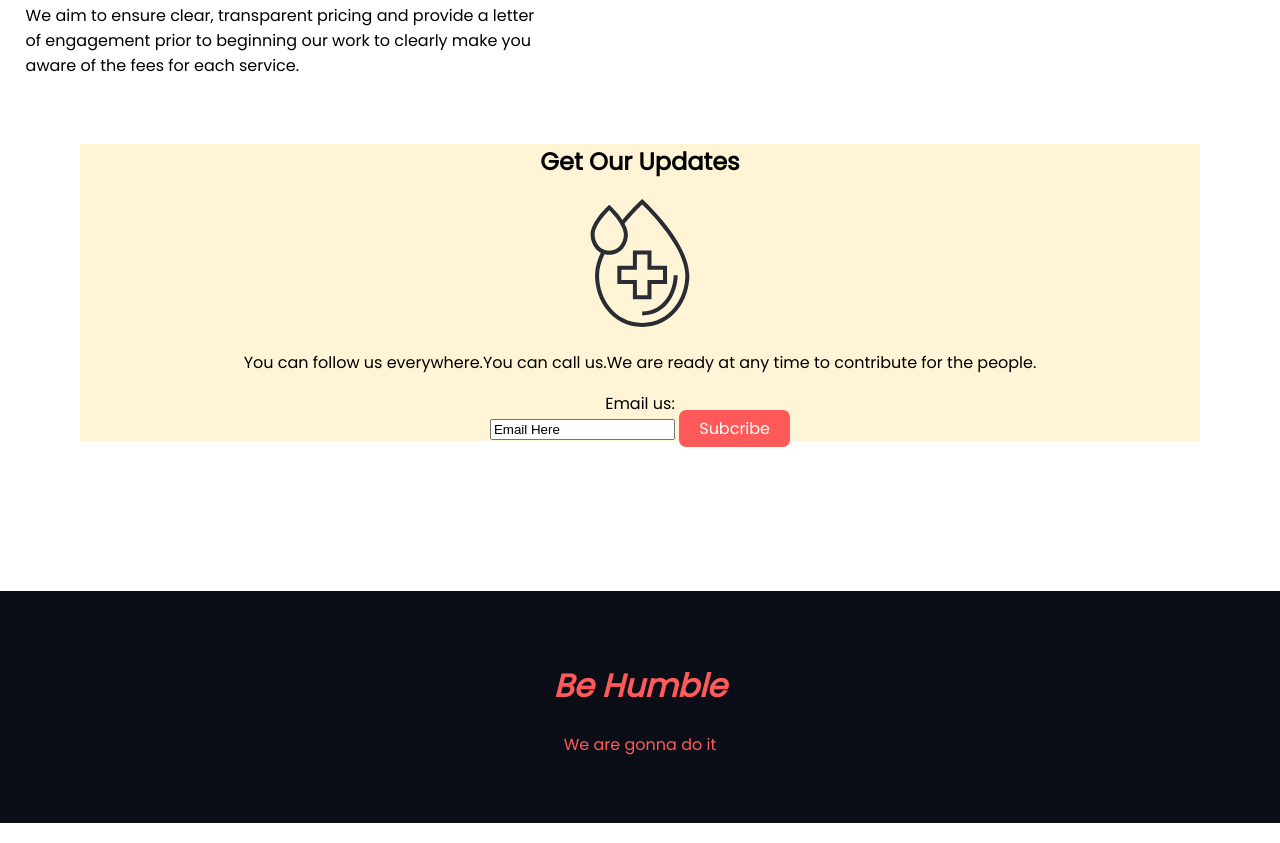
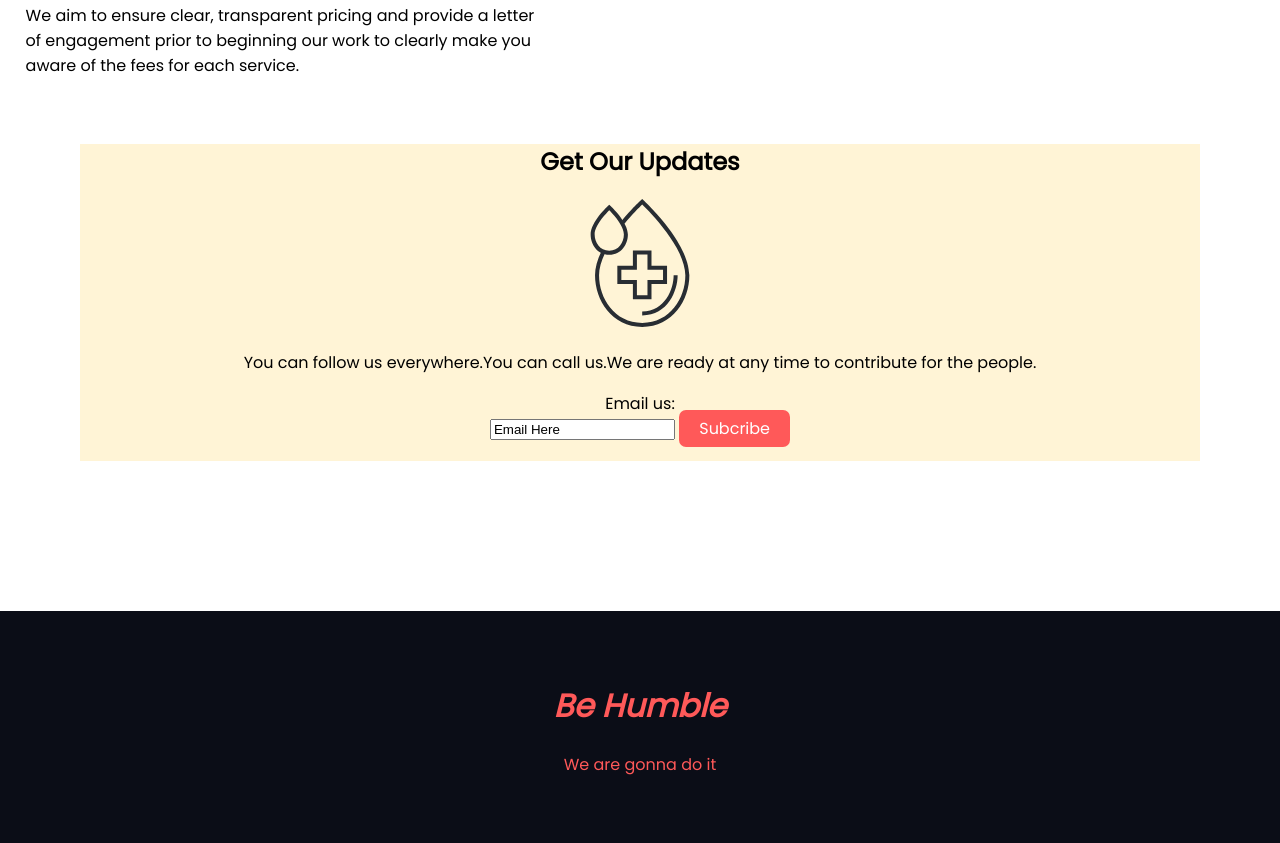
Before and after one commit to asifalam515/Donate-today-website, a plain HTML site: page index.html in a window 1280 px wide. Shown: the part 1913-2756 px from the top of the page. Drawn offline with Linux system fonts and the light colour scheme.

Commit message:
padding addedt

```diff
--- a/style.css
+++ b/style.css
@@ -113,6 +113,7 @@ margin-right: 100px;
 .why-us-img{
     width: 40%;
 }
+/* why us image style */
 .why-us-img >img{
     width: 100%;
     border-radius: 5px;
@@ -124,6 +125,7 @@ margin-right: 100px;
     text-align: center;
     margin-bottom: 150px;
     background-color: #FFF4D6;
+    padding-bottom: 20px;
 }
 /* footer section */
 footer{
```
